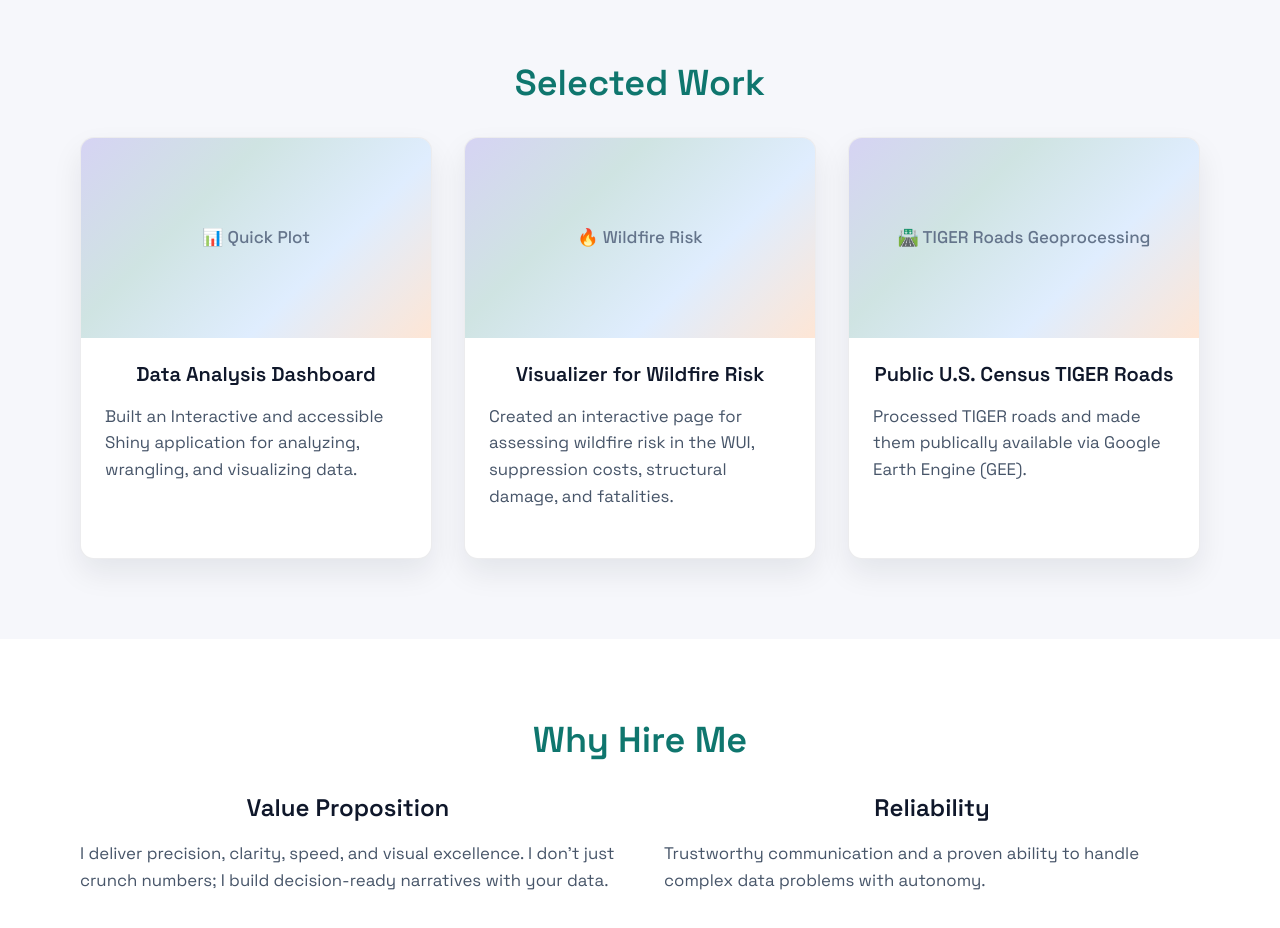
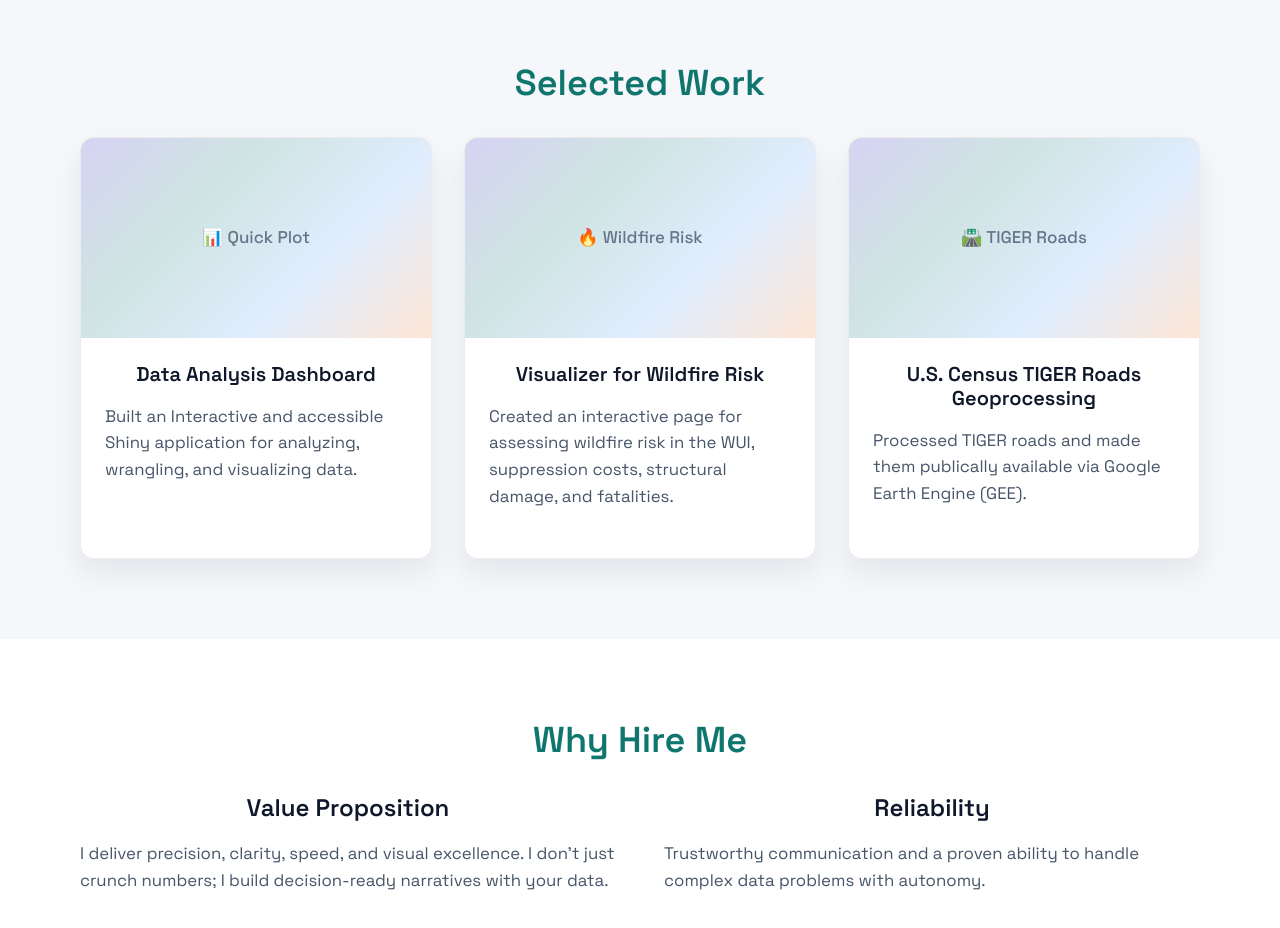
Before and after one commit to noahweidig/hire, a plain HTML site: page index.html in a window 1280 px wide. Shown: the part 1960-2888 px from the top of the page. Drawn offline with Linux system fonts and the light colour scheme.

Commit message:
Update TIGER Roads section in index.html

```diff
--- a/index.html
+++ b/index.html
@@ -464,9 +464,9 @@
                         </div>
                     </div>
                     <div class="work-card">
-                        <div class="placeholder-img">🛣️ TIGER Roads Geoprocessing</div>
+                        <div class="placeholder-img">🛣️ TIGER Roads</div>
                         <div class="work-details">
-                            <h3>Public U.S. Census TIGER Roads</h3>
+                            <h3>U.S. Census TIGER Roads Geoprocessing</h3>
                             <p>Processed TIGER roads and made them publically available via Google Earth Engine (GEE).</p>
                         </div>
                     </div>
```
